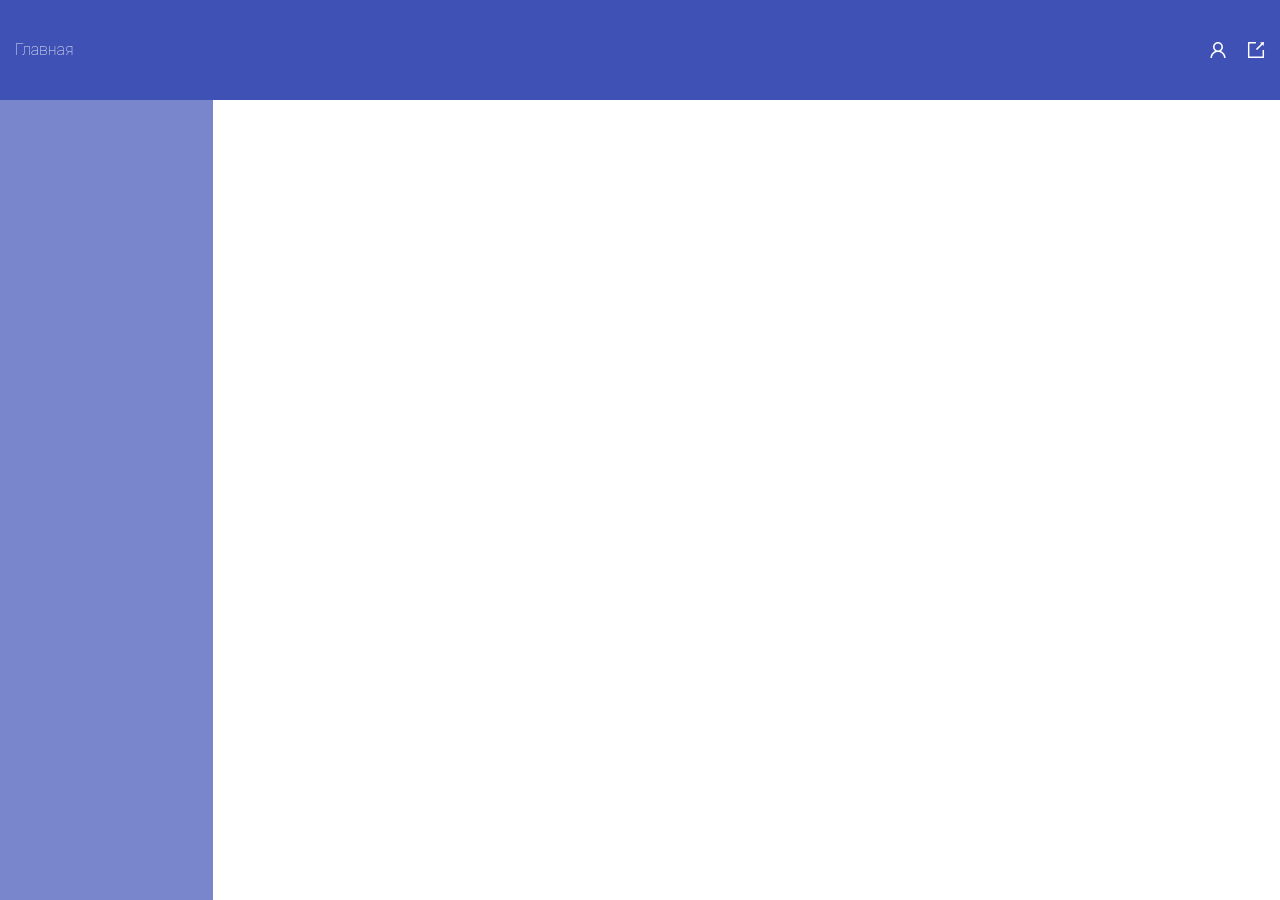
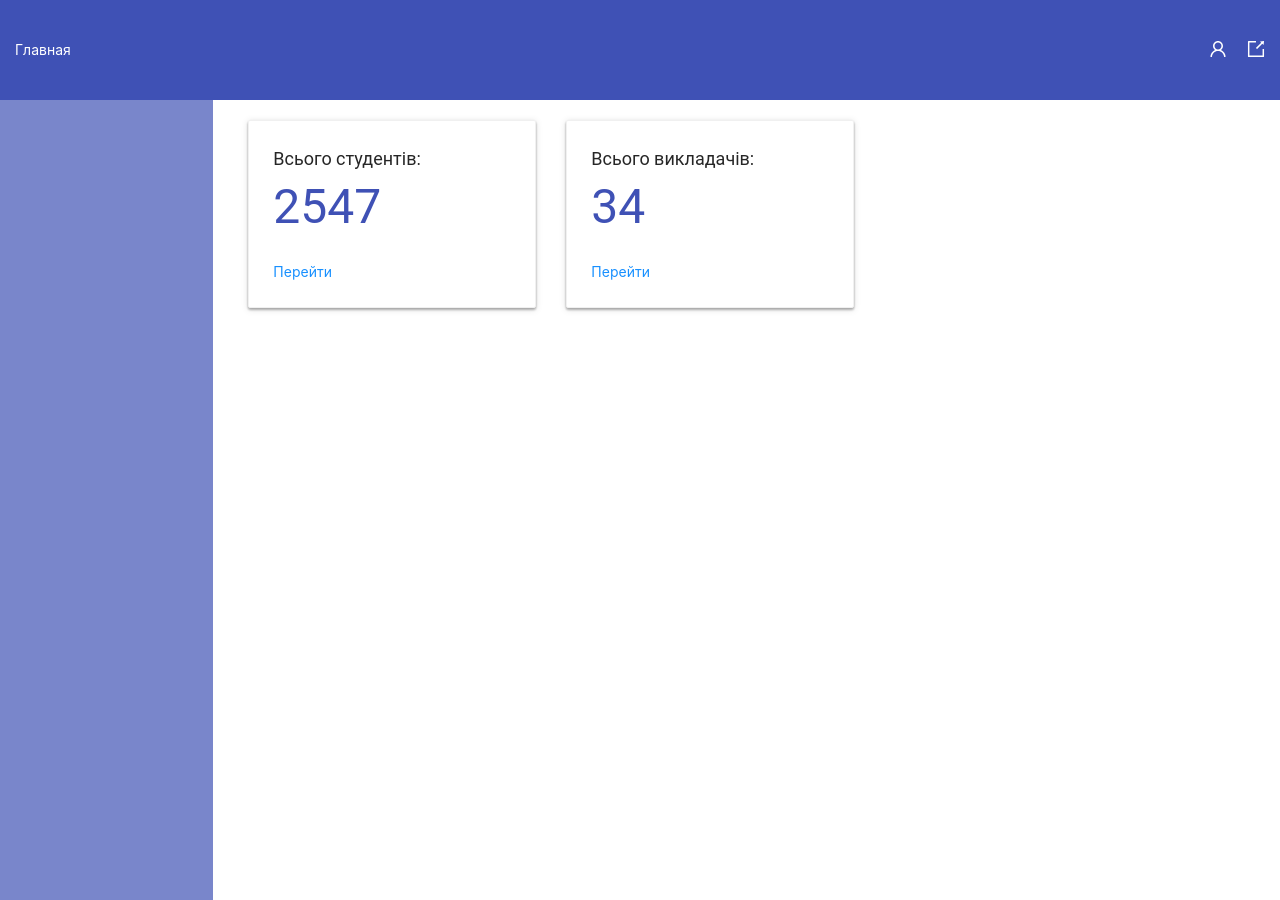
Before and after one commit to LordPozdnyakov/Timetable-for-university-frontend, a React (Create React App) app: page / in a window 1280 px wide. Built offline with nearby package versions, Linux system fonts and the light colour scheme.

Commit message:
add main-page

```diff
--- a/src/App.tsx
+++ b/src/App.tsx
@@ -6,6 +6,9 @@ import SidebarContainerComponent from "./Components/Sidebar/SidebarContainerComp
 import ProfileContainerComponent from './Components/Profile/ProfileContainerComponent';
 
 import './App.scss';
+import MainPage from "./Pages/MainPage/MainPage";
+import StudentsPage from "./Pages/StudentsPage/StudentsPage";
+import TeachersPage from "./Pages/TeachersPage/TeachersPage";
 
 
 const  App = () => {
@@ -15,6 +18,10 @@ const  App = () => {
         <SidebarContainerComponent />
         <div className="content">
             <Route exact path="/profile" render={() => <ProfileContainerComponent />} />
+
+          <Route path='/' component={MainPage} exact/>
+          <Route path='/students' component={StudentsPage} exact/>
+          <Route path='/teachers' component={TeachersPage} exact/>
         </div>
     </div>
   );
--- /dev/null
+++ b/src/Components/InfoCard/InfoCard.scss
@@ -0,0 +1,20 @@
+@import 'src/shared/variables';
+
+.info-card {
+  width: 18rem;
+  filter: drop-shadow(0px 2px 1px rgba(0, 0, 0, 0.2)) drop-shadow(0px 1px 1px rgba(0, 0, 0, 0.14)) drop-shadow(0px 1px 3px rgba(0, 0, 0, 0.12));
+  border-radius: 4px;
+  margin: 0 15px 15px;
+
+  &__title {
+    font-size: 18px;
+    margin-bottom: 10px;
+  }
+
+  &__content {
+    font-size: 48px;
+    line-height: 48px;
+    color: $primary-color;
+    margin-bottom: 30px;
+  }
+}
--- /dev/null
+++ b/src/Components/InfoCard/InfoCard.tsx
@@ -0,0 +1,18 @@
+import React from 'react';
+import { Link } from 'react-router-dom';
+import { Card, Button } from 'antd';
+import IInfoCardProps from '../../Types/IInfoCardProps';
+import './InfoCard.scss';
+
+const InfoCard = ({title, content, linkTitle, routeTo}: IInfoCardProps) => {
+  return (
+    <div className='info-card'>
+      <Card>
+        <p className='info-card__title'>{title}</p>
+        <p className='info-card__content'>{content}</p>
+        <Link to={routeTo}>{linkTitle}</Link>
+      </Card>
+    </div>
+  );};
+
+export default InfoCard;
--- /dev/null
+++ b/src/Pages/MainPage/MainPage.scss
@@ -0,0 +1,4 @@
+.main-page {
+  display: flex;
+  flex-wrap: wrap;
+}
--- /dev/null
+++ b/src/Pages/MainPage/MainPage.tsx
@@ -0,0 +1,14 @@
+import React from 'react';
+import InfoCard from '../../Components/InfoCard/InfoCard';
+import './MainPage.scss';
+
+const MainPage = () => {
+  return (
+    <div className='main-page'>
+      <InfoCard title='Всього студентів:' content='2547' linkTitle='Перейти' routeTo='/students'/>
+      <InfoCard title='Всього викладачів:' content='34' linkTitle='Перейти' routeTo='/teachers'/>
+    </div>
+  );
+};
+
+export default MainPage;
--- /dev/null
+++ b/src/Pages/StudentsPage/StudentsPage.tsx
@@ -0,0 +1,11 @@
+import React from 'react';
+
+const StudentsPage = () => {
+  return (
+    <div>
+      Students Page
+    </div>
+  );
+};
+
+export default StudentsPage;
--- /dev/null
+++ b/src/Pages/TeachersPage/TeachersPage.tsx
@@ -0,0 +1,11 @@
+import React from 'react';
+
+const TeachersPage = () => {
+  return (
+    <div>
+      TeachersPage
+    </div>
+  );
+};
+
+export default TeachersPage;
--- /dev/null
+++ b/src/Shared/variables.scss
@@ -0,0 +1 @@
+$primary-color: #3F51B5;
--- /dev/null
+++ b/src/Types/IInfoCardProps.ts
@@ -0,0 +1,6 @@
+export default interface IInfoCardProps {
+  title: string,
+  content: string,
+  linkTitle: string,
+  routeTo: string
+}
--- a/src/index.css
+++ b/src/index.css
@@ -28,7 +28,7 @@ blockquote,
 dl,
 dd {
   margin: 0;
-  font-family: "Roboto Thin", sans-serif;
+  font-family: "Roboto", sans-serif;
 }
 
 /* Выставляем основные настройки по-умолчанию для body */
--- a/src/index.tsx
+++ b/src/index.tsx
@@ -7,6 +7,7 @@ import App from './App';
 import store from './Redux/Store';
 
 import './index.css';
+import 'antd/dist/antd.css';
 
 
 ReactDOM.render(
```
Also changed, not shown: 1 other file (tests, documents, lock files or other folders).
